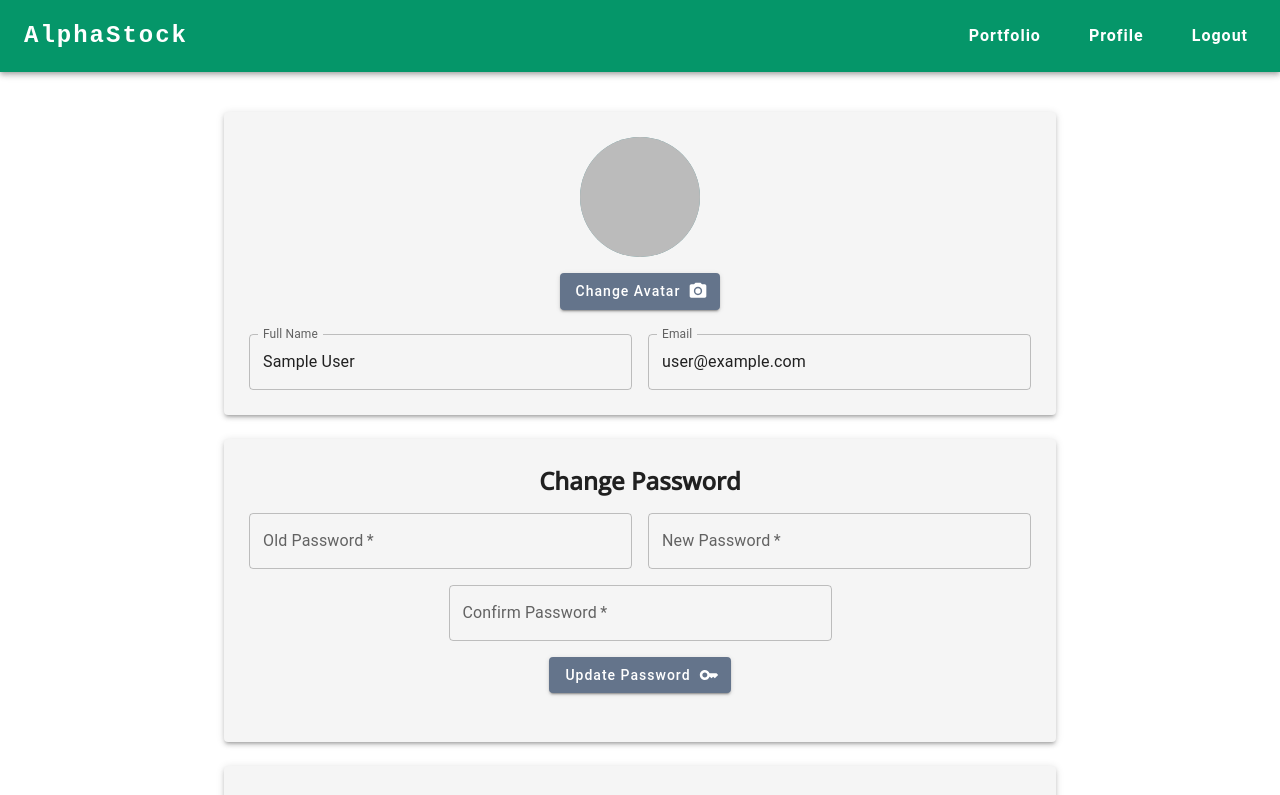
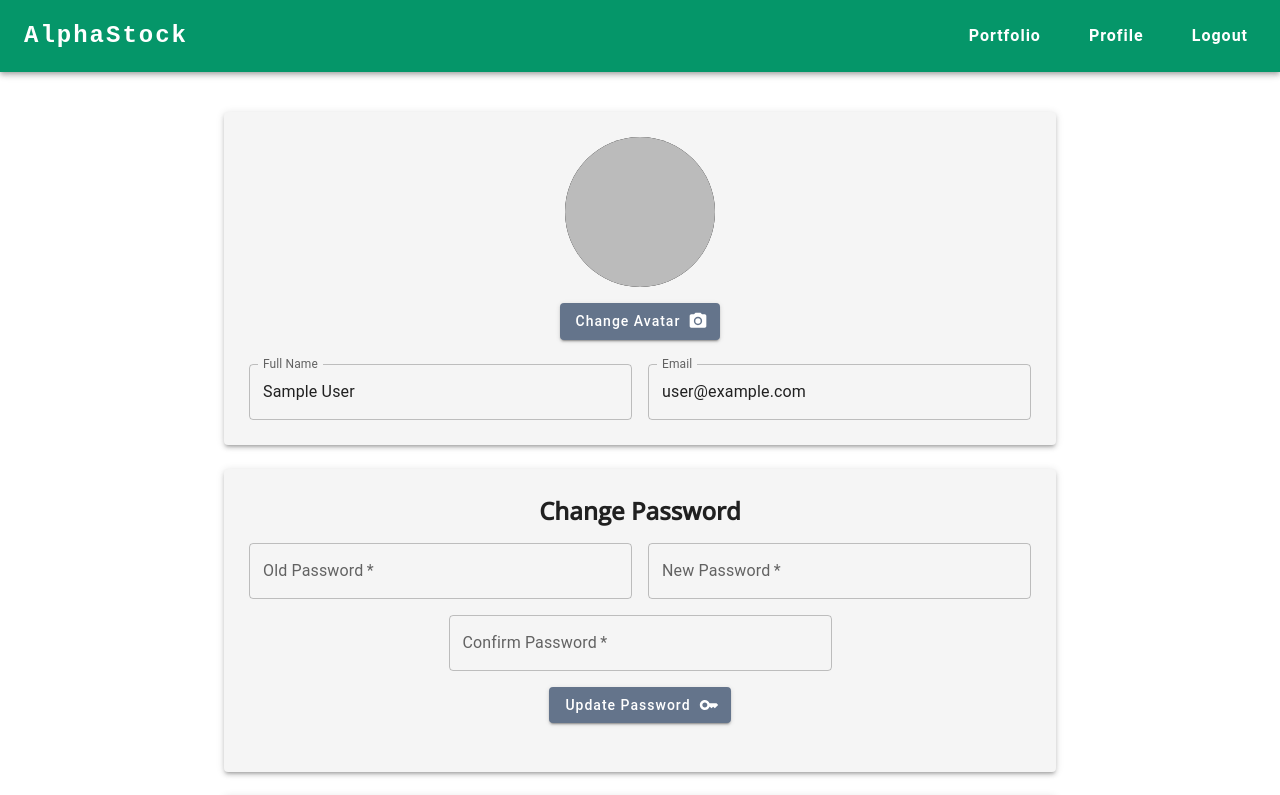
Before and after one commit to yusha0123/alpha-stock, a React (Create React App) app: page /profile in a window 1280 px wide. Shown: the top 795 px of the page. Built offline with nearby package versions, Linux system fonts and the light colour scheme; no server answers; sample sign-in values are in the browser's storage.

Commit message:
Fixed some issues

```diff
--- a/src/components/Navbar.js
+++ b/src/components/Navbar.js
@@ -124,7 +124,7 @@ export default function Navbar() {
                 <MenuItem
                   onClick={() => {
                     auth.signOut();
-                    navigate("/authorize");
+                    navigate("/");
                   }}
                   sx={{ my: 1 }}
                 >
@@ -178,7 +178,7 @@ export default function Navbar() {
                   }}
                   onClick={() => {
                     auth.signOut();
-                    navigate("/authorize");
+                    navigate("/");
                   }}
                 >
                   Logout
--- a/src/components/Profile.js
+++ b/src/components/Profile.js
@@ -230,15 +230,16 @@ function Profile() {
           <form>
             <Stack direction="column" gap={2} alignItems="center" mb={3}>
               <Avatar
-                style={{
-                  width: 120,
-                  height: 120,
-                  backgroundColor: "#609EA2",
-                }}
                 src={
                   auth.currentUser.photoURL !== null &&
                   auth.currentUser.photoURL
                 }
+                sx={{
+                  width: { xs: 110, lg: 150 },
+                  height: { xs: 110, lg: 150 },
+                  backgroundColor: "black",
+                  color: "#fff",
+                }}
               >
                 {auth.currentUser.photoURL === null &&
                   auth.currentUser.displayName.charAt(0).toUpperCase()}
@@ -246,6 +247,7 @@ function Profile() {
               <StyledButton
                 variant="contained"
                 component="label"
+                disabled={open}
                 endIcon={<PhotoCamera />}
               >
                 Change Avatar
@@ -300,7 +302,7 @@ function Profile() {
           <form>
             <Stack direction="column" gap={2} alignItems="center" mb={3}>
               <h2> Change Password</h2>
-              {passAlert.open ? (
+              {passAlert.open && (
                 <Alert
                   variant="filled"
                   severity={passAlert.severity}
@@ -314,8 +316,6 @@ function Profile() {
                 >
                   {passAlert.text}
                 </Alert>
-              ) : (
-                <></>
               )}
               <Grid container spacing={2}>
                 <Grid item xs={12} sm={6}>
@@ -374,7 +374,7 @@ function Profile() {
           <form>
             <Stack direction="column" gap={2} alignItems="center" mb={3}>
               <h2>Change Email</h2>
-              {emailAlert.open ? (
+              {emailAlert.open && (
                 <Alert
                   variant="filled"
                   severity={emailAlert.severity}
@@ -388,8 +388,6 @@ function Profile() {
                 >
                   {emailAlert.text}
                 </Alert>
-              ) : (
-                <></>
               )}
               <Grid container spacing={2}>
                 <Grid item xs={12} sm={6}>
--- a/src/components/Root.jsx
+++ b/src/components/Root.jsx
@@ -30,8 +30,6 @@ const Root = () => {
       <Box
         position="fixed"
         sx={{
-          backgroundColor: "#fff",
-          color: "black",
           py: 1,
           px: 0.5,
           width: "100%",
--- a/src/components/SignupLogin.js
+++ b/src/components/SignupLogin.js
@@ -17,7 +17,6 @@ import IconButton from "@mui/material/IconButton";
 import { useNavigate } from "react-router-dom";
 import Alert from "@mui/material/Alert";
 import { setDoc, doc } from "firebase/firestore";
-import AppBar from "@mui/material/AppBar";
 import Toolbar from "@mui/material/Toolbar";
 import { Link } from "react-router-dom";
 
@@ -143,10 +142,14 @@ function Signup_Login() {
         alignItems="center"
         justifyContent="center"
       >
-        <AppBar
-          position="absolute"
-          sx={{ backgroundColor: "#fff", color: "black", py: 1, px: 0.5 }}
-          elevation={0}
+        <Box
+          position="fixed"
+          top={0}
+          sx={{
+            py: 1,
+            px: 1,
+            width: "100%",
+          }}
         >
           <Toolbar>
             <Box sx={{ flexGrow: 1 }}>
@@ -155,7 +158,7 @@ function Signup_Login() {
               </Link>
             </Box>
           </Toolbar>
-        </AppBar>
+        </Box>
 
         <Box sx={{ width: { xs: "85%", sm: "60%", md: "30%", lg: "25%" } }}>
           <form>
```
